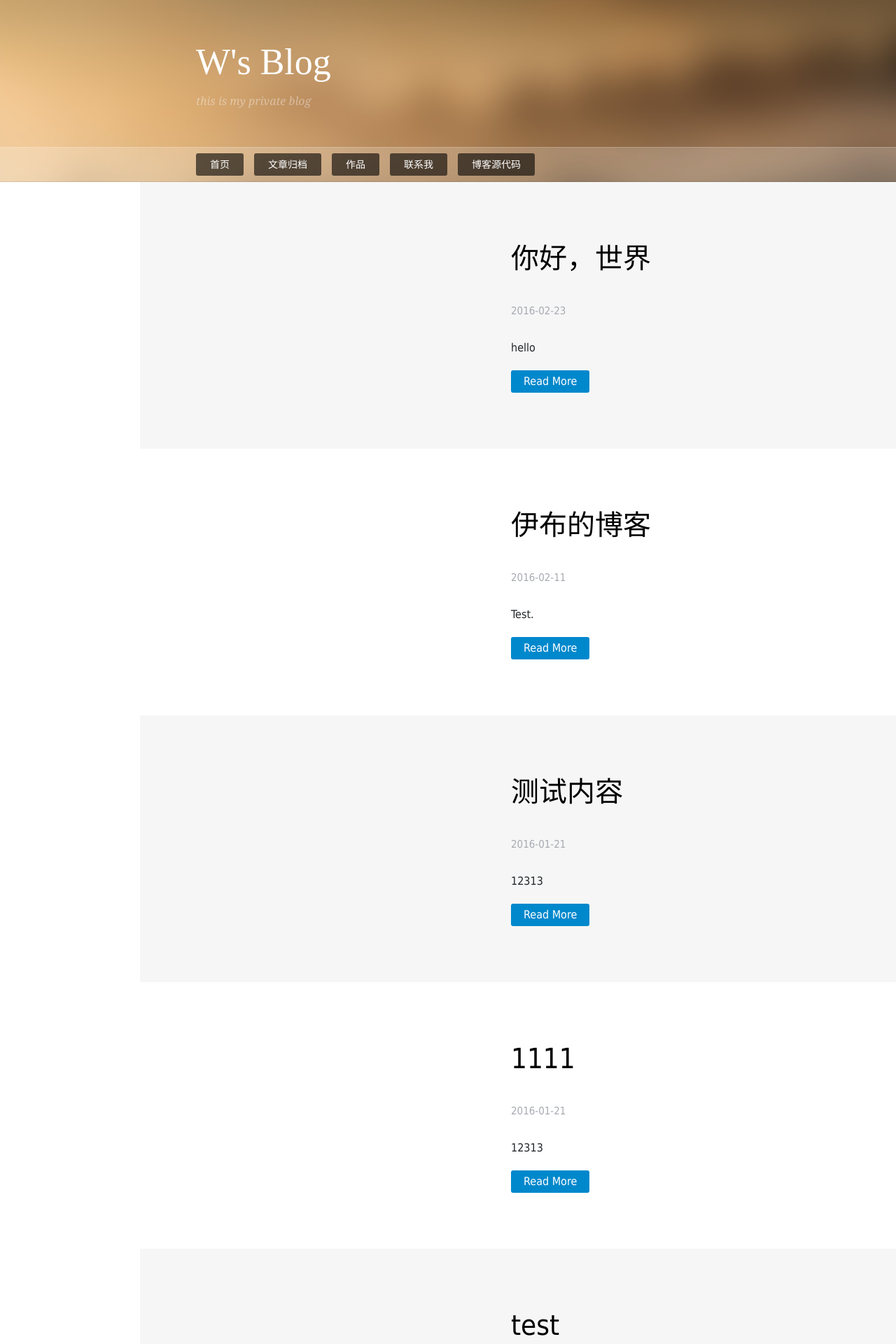
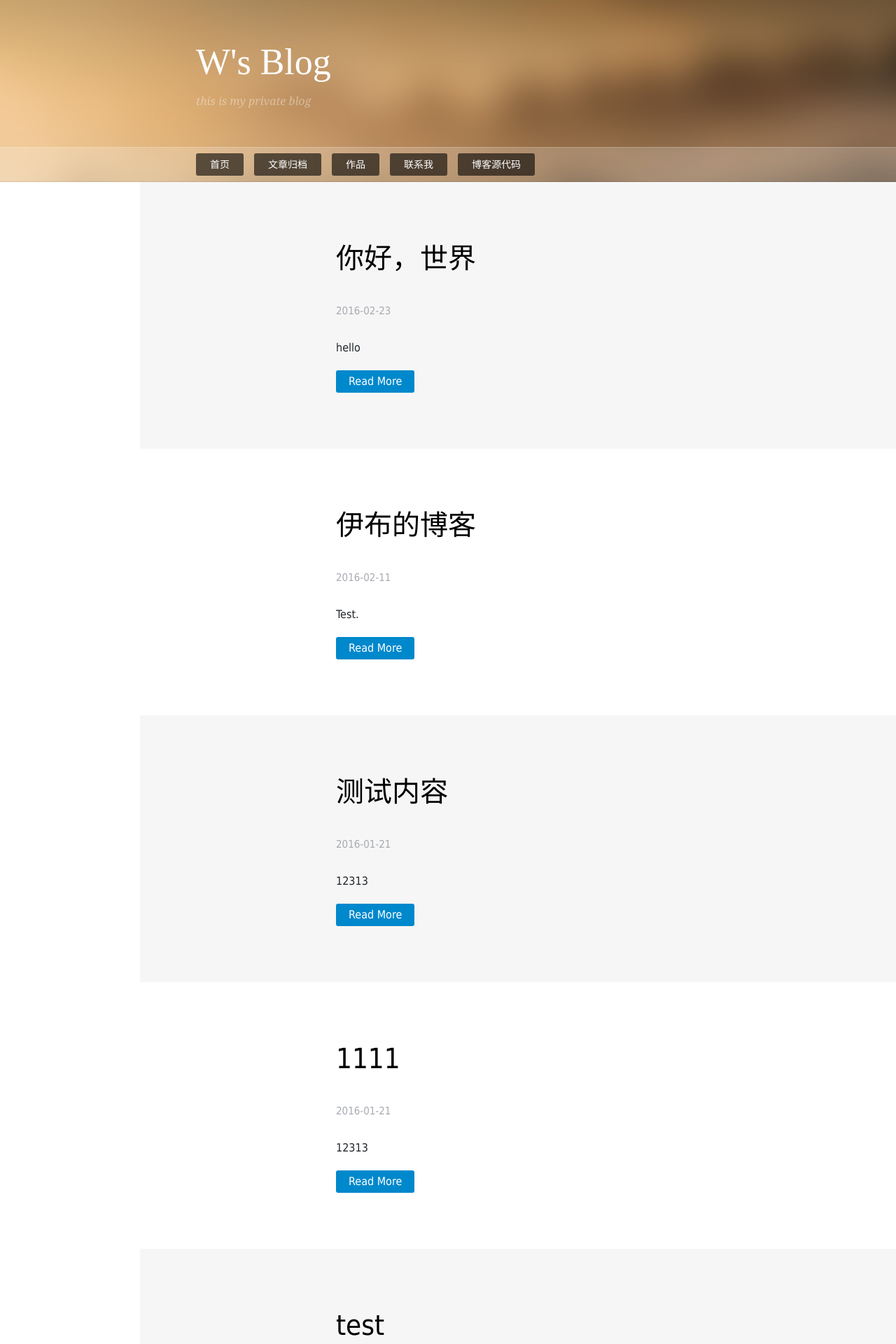
Before and after one commit to GeowindWu/GeowindWu.github.io, a Jekyll site: the page built from index.html, in a window 1280 px wide. Shown: the top 1920 px of the page at 70% size. Built offline with Jekyll 4.4.1, drawn with Linux system fonts in a browser that asks for light colours; nearby versions of some CDN libraries; some web fonts are replaced; the list of posts is cut into pages by our own code.

Commit message:
changed index.html post.html

```diff
--- a/_layouts/post.html
+++ b/_layouts/post.html
@@ -3,7 +3,7 @@ layout: default
 isPost: true
 comment: true
 ---
-<article class="main-article main-article-page" style="padding-left:1000px">
+<article class="main-article main-article-page" >
     <div class="violet-title">
         <h3 class="violet-title-item">{{ page.title }}</h3>
     </div>
@@ -14,7 +14,7 @@ comment: true
         </div>
     </div>
 </article>
-<nav class="pagination fn-clear" id="violet-paging" style="padding-left:1000px">
+<nav class="pagination fn-clear" id="violet-paging" >
     <div class="pagination-list">
         {% if page.previous %}
         <a class="prev" href="{{ page.previous.url }}" rel="bookmark"><i class="fa fa-chevron-circle-left"></i>{{ page.previous.title | truncatewords:5 }}</a>
--- a/index.html
+++ b/index.html
@@ -8,7 +8,7 @@ isIndex: true
 
 {% for rpost in paginator.posts %}
 <article class="main-article">
-    <div class="violet-post" style="padding-left: 500px" >
+    <div class="violet-post" >
         <h3 class="main-article-title"><a href="{{ rpost.url }}" title="{{ rpost.title }}" rel="bookmark">{{ rpost.title }}</a></h3>
         <p class="main-article-meta"><time pubdate="{{ rpost.date | date_to_utc | date: '%Y-%m-%d' }}">{{ rpost.date | date_to_utc | date: "%Y-%m-%d" }}</time></p>
         <div class="main-article-contant">
```
